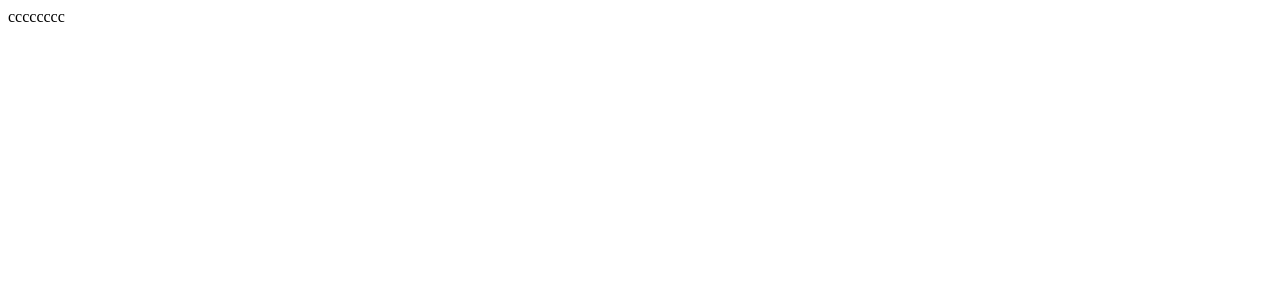
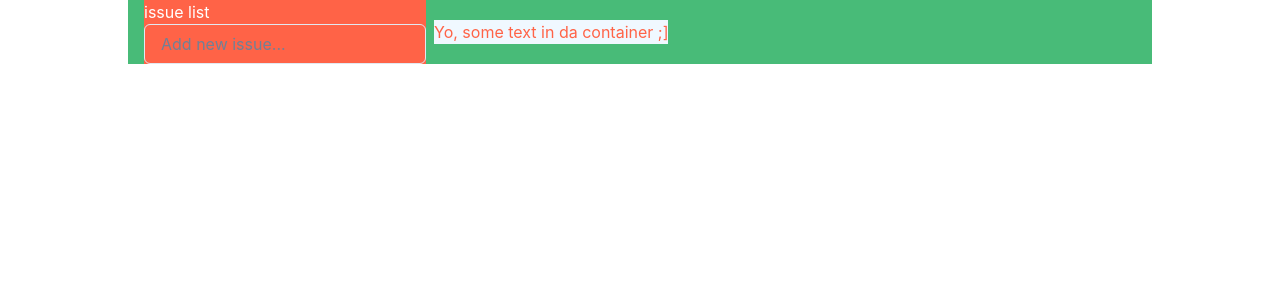
Before and after one commit to pwr3/decision-making-app, a React (Vite) app: page / in a window 1280 px wide. Shown: the top 300 px of the page. Built offline with nearby package versions, Linux system fonts and the light colour scheme.

Commit message:
bug fixes

```diff
--- a/src/App.js
+++ b/src/App.js
@@ -1,30 +1,28 @@
-import React from 'react';
-// import {createBrowserRouter, RouterProvider} from "react-router-dom";
+import React from "react";
+import {createBrowserRouter, RouterProvider} from "react-router-dom";
 import Layout from "./view/Layout";
 
-// const router = createBrowserRouter([
-//     {
-//         path: '/la',
-//         element: <>asdasdasd</>,
-//         errorElement: <>Not Found......</>,
-//         children: [
-//             {
-//                 path: 'issues/',
-//                 element: <>Option Page</>
-//             }
-//         ]
-//     },
-//     {
-//         path: '/fu',
-//         element: <>FUUUU</>
-//     }
-// ])
-
+const router = createBrowserRouter([
+    {
+        path: '/',
+        element: <Layout />,
+        // errorElement: <>Not Found......</>,
+        children: [
+            {
+                path: 'issues/:id',
+                element: <>Option Page</>
+            }
+        ]
+    },
+    {
+        path: '/fu',
+        element: <>FUUUU</>
+    }
+])
 const App = () => {
-  return (
-      // <RouterProvider router={router}></RouterProvider>
-    <>cccccccc</>
-  );
+    return(
+        <RouterProvider router={router}></RouterProvider>
+    )
 }
 
 export default App;
```
Also changed, not shown: src/index.js (+2 -6 lines).
